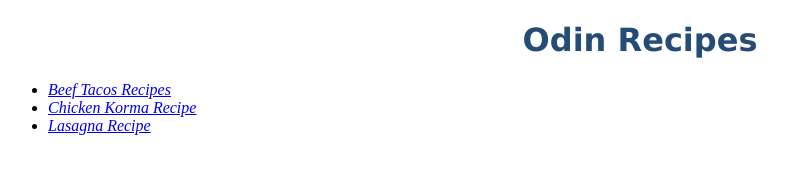
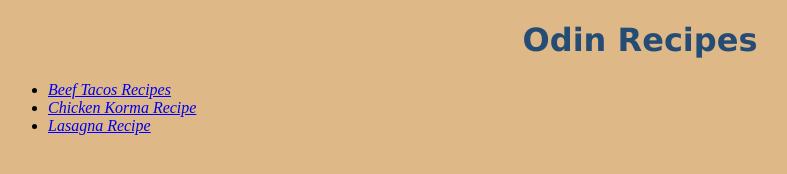
Before and after one commit to RichiCod3s/odin-recipes, a plain HTML site: page index.html in a window 1280 px wide. Shown: the whole page, without its empty margins (0-787 px from the left). Drawn offline with Linux system fonts and the light colour scheme.

Commit message:
add CSS Styling

```diff
--- a/styles.css
+++ b/styles.css
@@ -1,4 +1,7 @@
 
+*{
+    background-color:burlywood;
+}
 .headings, #mainHeading{
     text-align: center;
     font-family:Verdana, Geneva, Tahoma, sans-serif;
```
